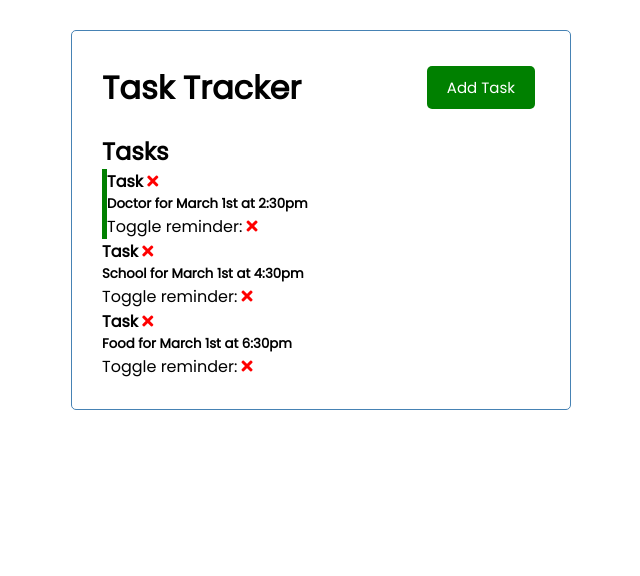
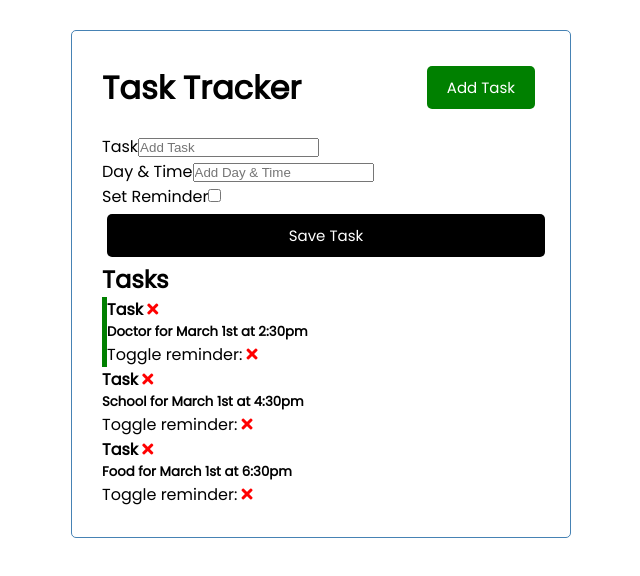
Before and after one commit to ElyssaW/vue-crash-course, a Vue app: page / in a window 1280 px wide. Shown: the top 576 px of the page, without its empty margins (319-959 px from the left). Built offline with nearby package versions, Linux system fonts and the light colour scheme.

Commit message:
Tasks can be added

```diff
--- a/src/App.vue
+++ b/src/App.vue
@@ -1,6 +1,7 @@
 <template>
   <div class='container'>
     <Header title='Task Tracker' />
+    <AddTask @add-task="addTask" />
     <Tasks @delete-task="deleteTask" @toggle-reminder='toggleReminder' :tasks="tasks" />
   </div>
 </template>
@@ -8,12 +9,14 @@
 <script>
 import Header from './components/Header'
 import Tasks from './components/Tasks.vue'
+import AddTask from './components/AddTask.vue'
 
 export default {
   name: 'App',
   components: {
     Header,
     Tasks,
+    AddTask
   },
   data() {
     return {
@@ -21,6 +24,9 @@ export default {
     }
   },
   methods: {
+    addTask(task) {
+      this.tasks = [...this.tasks, task]
+    },
     deleteTask(taskId) {
       console.log('task', taskId)
       if(confirm('Are you sure?')) {
@@ -31,7 +37,14 @@ export default {
     },
     toggleReminder(taskId) {
       console.log('Toggling reminder', taskId)
-      this.tasks[taskId-1].reminder = !this.tasks[taskId-1].reminder
+
+      this.tasks = this.tasks.map(task => {
+        if (task.id === taskId) {
+          task.reminder = !task.reminder
+        }
+
+        return task
+      })
     }
   },
   created() {
--- /dev/null
+++ b/src/components/AddTask.vue
@@ -0,0 +1,61 @@
+<template>
+  <form @submit="onSubmit" class="add-form">
+    <div class="form-control">
+      <label>Task</label>
+      <input type="text" v-model="text" name="text" placeholder="Add Task" />
+    </div>
+    <div class="form-control">
+      <label>Day & Time</label>
+      <input
+        type="text"
+        name="day"
+        v-model="day"
+        placeholder="Add Day & Time"
+      />
+    </div>
+    <div class="form-control form-control-check">
+      <label>Set Reminder</label>
+      <input type="checkbox" v-model="reminder" name="reminder" />
+    </div>
+
+    <input type="submit" value="Save Task" class="btn btn-block" />
+  </form>
+</template>
+
+<script>
+
+export default {
+    name: 'AddTask',
+    data() {
+        return {
+            text: '',
+            day: '',
+            reminder: false
+        }
+    },
+    methods: {
+        onSubmit(e) {
+            e.preventDefault()
+
+            if(!this.text) {
+                alert('Must fill out the form')
+                return
+            }
+
+            const newTask = {
+                id: Math.floor(Math.random() * 100000),
+                text: this.text,
+                day: this.day,
+                reminder: this.reminder
+            }
+
+            this.$emit('add-task', newTask)
+
+            this.text = ''
+            this.day = ''
+            this.reminder = false
+        }
+    }
+}
+
+</script>
```
